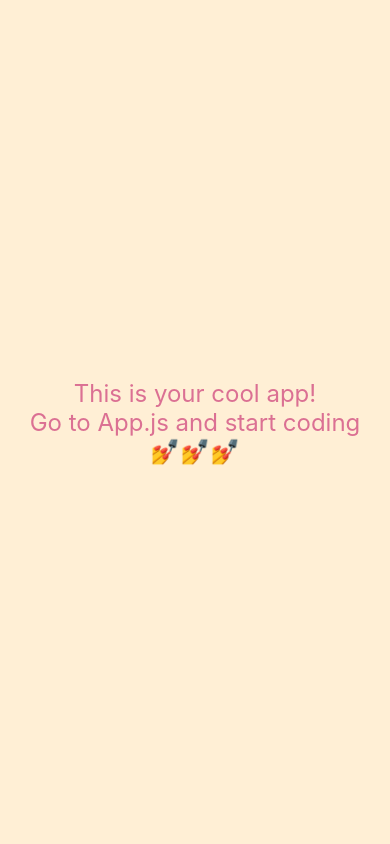
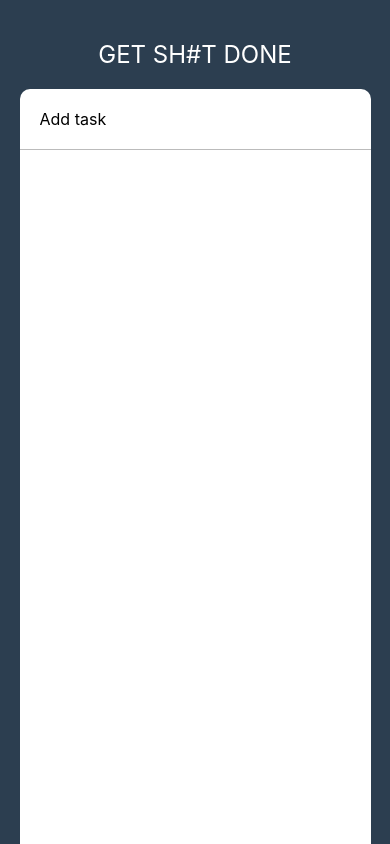
Before and after one commit to Technigo/project-react-native-app, a React Native app: screen / in a window 390 px wide. Built offline with nearby package versions, Linux system fonts and the light colour scheme.

Commit message:
added View and TextInput with some basic styling

```diff
--- a/App.js
+++ b/App.js
@@ -1,24 +1,44 @@
 import React from 'react'
 import styled from 'styled-components/native'
+import { View, Text, TextInput } from 'react-native'
 
 const Container = styled.View`
   flex: 1;
-  background-color: papayawhip;
-  justify-content: center;
+  background-color: #2c3e50;
+  justify-content: flex-start;
   align-items: center;
+
 `
 
 const Title = styled.Text`
+  padding-top: 40px;
+  padding-bottom: 20px;
   font-size: 24px;
-  color: palevioletred;
+  color: #fff;
 `
+
+const ViewCard = styled.View`
+  flex: 1;
+  width: 90%;
+  border-top-left-radius: 10px;
+  border-top-right-radius: 10px;
+  background: #fff;
+`
+
+const InputField = styled.TextInput`
+  padding: 20px;
+  border-bottom-width: 1px;
+  border-bottom-color: #bbb;
+  font-size: 16px;
+  `
 
 const App = () => {
   return (
     <Container>
-      <Title>This is your cool app!</Title>
-      <Title>Go to App.js and start coding</Title>
-      <Title>💅💅💅</Title>
+      <Title>GET SH#T DONE</Title>
+      <ViewCard>
+        <InputField placeholder="Add task" />
+      </ViewCard>
     </Container>
   )
 }
```
Also changed, not shown: 1 other file (tests, documents, lock files or other folders).
